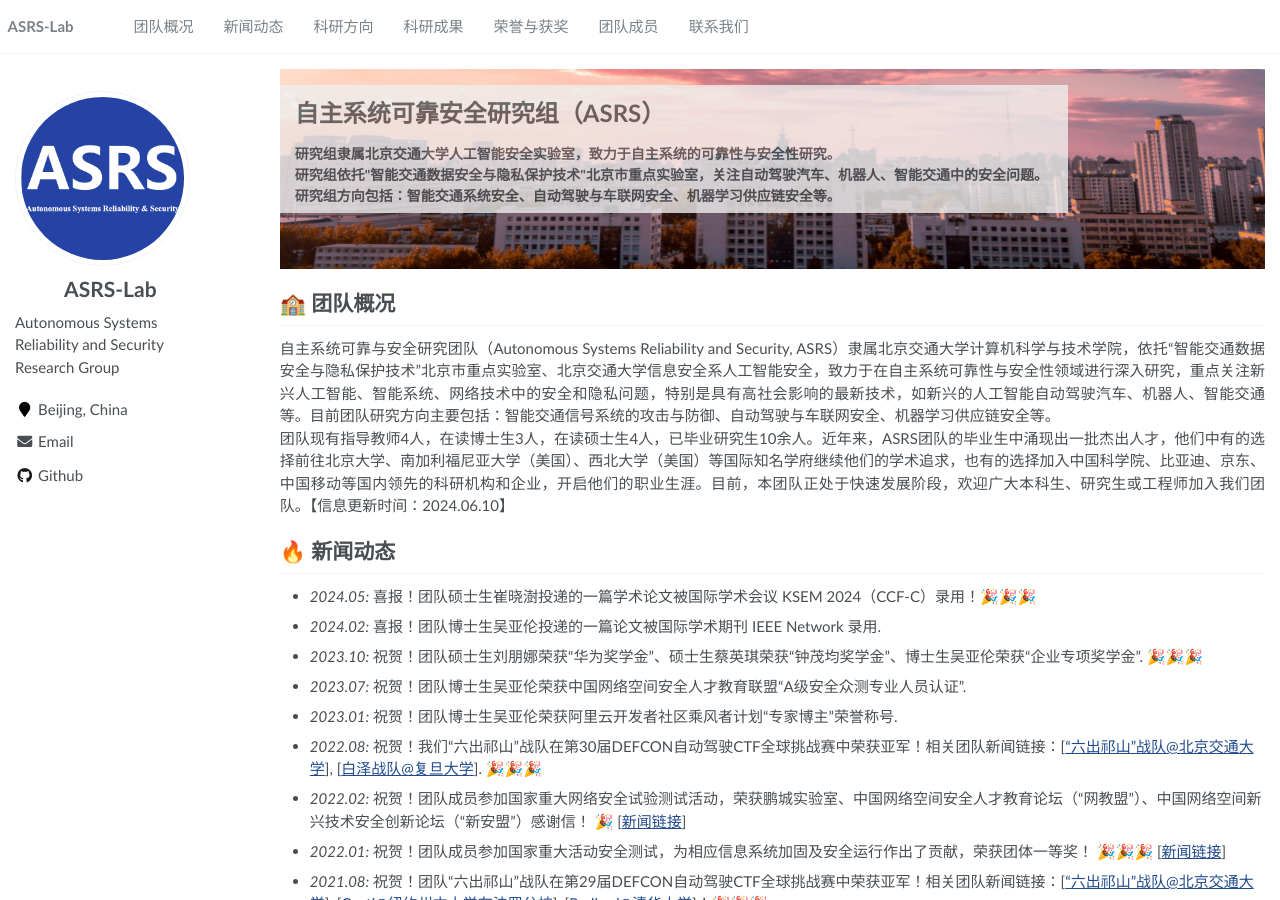
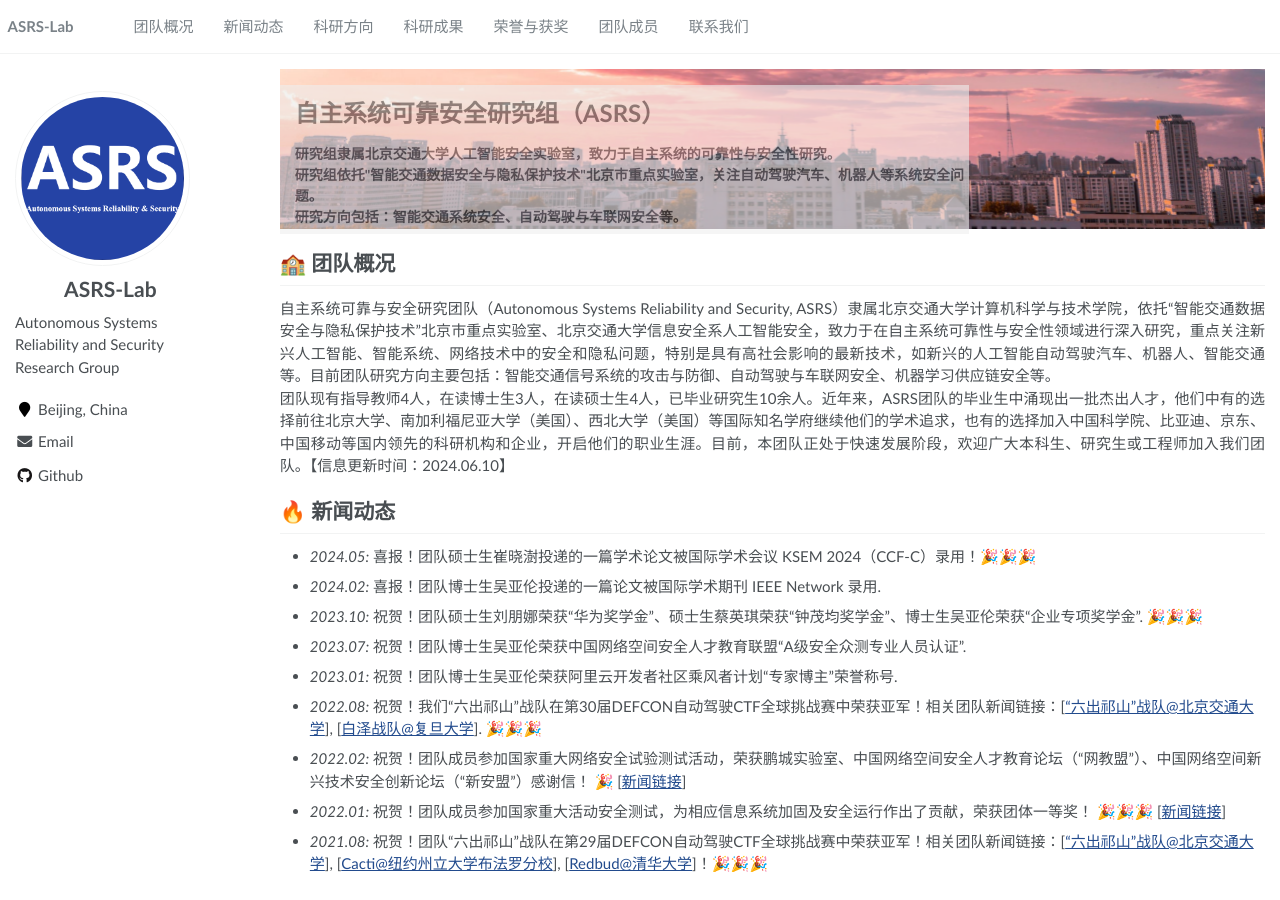
Before and after one commit to ASRS-Lab/ASRS-Lab.github.io, a Jekyll site: the page built from _pages/about.md, in a window 1280 px wide and 900 px high. Built offline with Jekyll 4.4.1, drawn with Linux system fonts in a browser that asks for light colours.

```diff
--- a/_pages/about.md
+++ b/_pages/about.md
@@ -17,13 +17,13 @@ redirect_from:
 
 <!--<img src='/images/ASRS-Members.jpg' width="800px">-->
 
-<div style="background-image: url('images/background.png');height: 200px;width: 100%">
-  <div style="width:80%;background-color:#eeeeee;opacity:0.8;margin-top:16px;padding-left:15px;float:left;">
+<div style="background-image: url('images/background.png');height: 160px;width: 100%">
+  <div style="width:70%;background-color:#eeeeee;opacity:0.6;margin-top:16px;padding-left:15px;float:left;">
   <p style="font-size:24px;font-weight:bold;margin-top:10px;">自主系统可靠安全研究组（ASRS）</p>
   <p style="font-size:14px;font-weight:bold;">
   	研究组隶属北京交通大学人工智能安全实验室，致力于自主系统的可靠性与安全性研究。<br />
-    研究组依托"智能交通数据安全与隐私保护技术"北京市重点实验室，关注自动驾驶汽车、机器人、智能交通中的安全问题。<br />
-    研究组方向包括：智能交通系统安全、自动驾驶与车联网安全、机器学习供应链安全等。<br />
+    研究组依托"智能交通数据安全与隐私保护技术"北京市重点实验室，关注自动驾驶汽车、机器人等系统安全问题。<br />
+    研究方向包括：智能交通系统安全、自动驾驶与车联网安全等。<br />
   </p>
   </div>
 </div>
```
